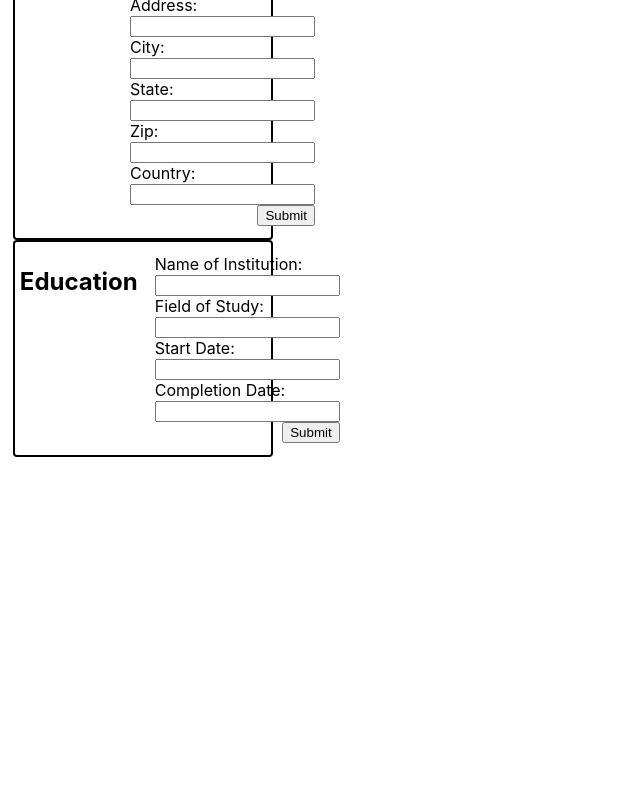
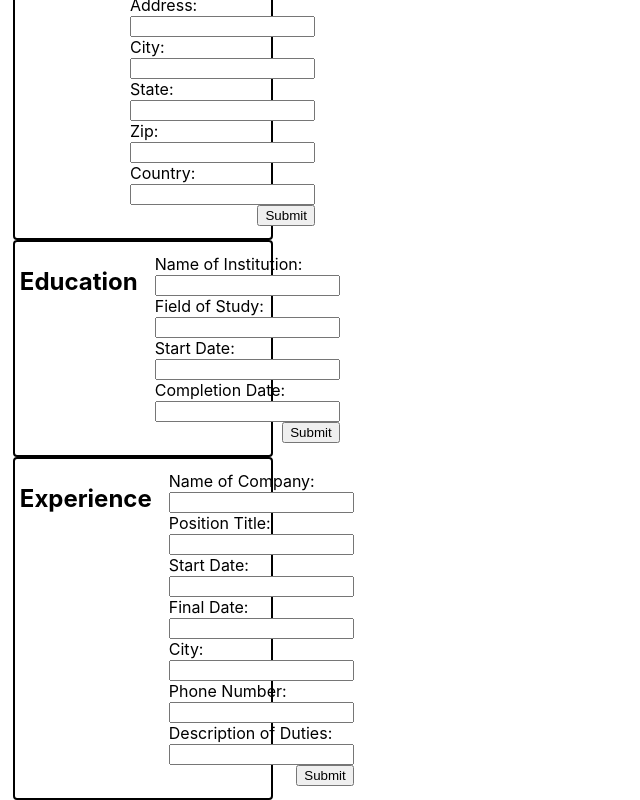
Before and after one commit to SalamanderCtesiphon/cv-project, a React (Create React App) app: page / in a window 1280 px wide. Shown: the part 268-1068 px from the top of the page, without its empty margins (0-640 px from the left). Before the commit the page ends 800 px from the top, so only its background shows below. Built offline with nearby package versions, Linux system fonts and the light colour scheme.

Commit message:
add a form to add work history

```diff
--- a/src/App.js
+++ b/src/App.js
@@ -1,7 +1,8 @@
 import React from "react";
 import Header from "./components/Header";
 import ContactInfo from "./components/ContactInfo";
-import Education from "./components/Education"
+import Education from "./components/Education";
+import PracticalExperience from "./components/PracticalExperience";
 
 class App extends React.Component {
     render() {
@@ -10,6 +11,7 @@ class App extends React.Component {
                 <Header />
                 <ContactInfo />
                 <Education />
+                <PracticalExperience />
             </div>
         );
     }
--- a/src/components/Education.js
+++ b/src/components/Education.js
@@ -29,7 +29,7 @@ class Education extends Component {
                     </label>
                     <label>
                         Start Date:
-                        <input type="text" name="Start Date" />
+                        <input type="text" name="startDate" />
                     </label>
                     <label>
                         Completion Date:
--- /dev/null
+++ b/src/components/PracticalExperience.js
@@ -0,0 +1,59 @@
+import React, { Component } from "react";
+import '../styles/ContactInfo.css';
+
+class PracticalExperience extends Component {
+    constructor(props) {
+        super(props);
+
+        this.state = {
+            companyName: "",
+            title: "",
+            startDate: "",
+            finalDate: "",
+            city: "",
+            phone: "",
+            description: "",
+        };
+    }
+
+    render() {
+        return (
+            <div className="inputForm">
+                <h2>Experience</h2>
+                <form>
+                    <label>
+                        Name of Company:
+                        <input type="text" name="companyName" />
+                    </label>
+                    <label>
+                        Position Title:
+                        <input type="text" name="title" />
+                    </label>
+                    <label>
+                        Start Date:
+                        <input type="text" name="startDate" />
+                    </label>
+                    <label>
+                        Final Date:
+                        <input type="text" name="finalDate" />
+                    </label>
+                    <label>
+                        City:
+                        <input type="text" name="city" />
+                    </label>
+                    <label>
+                        Phone Number:
+                        <input type="tel" name="phone" />
+                    </label>
+                    <label>
+                        Description of Duties:
+                        <input type="text" name="description" />
+                    </label>
+                    <button type="submit">Submit</button>
+                </form>
+            </div>
+        );
+    }
+}
+
+export default PracticalExperience;
```
